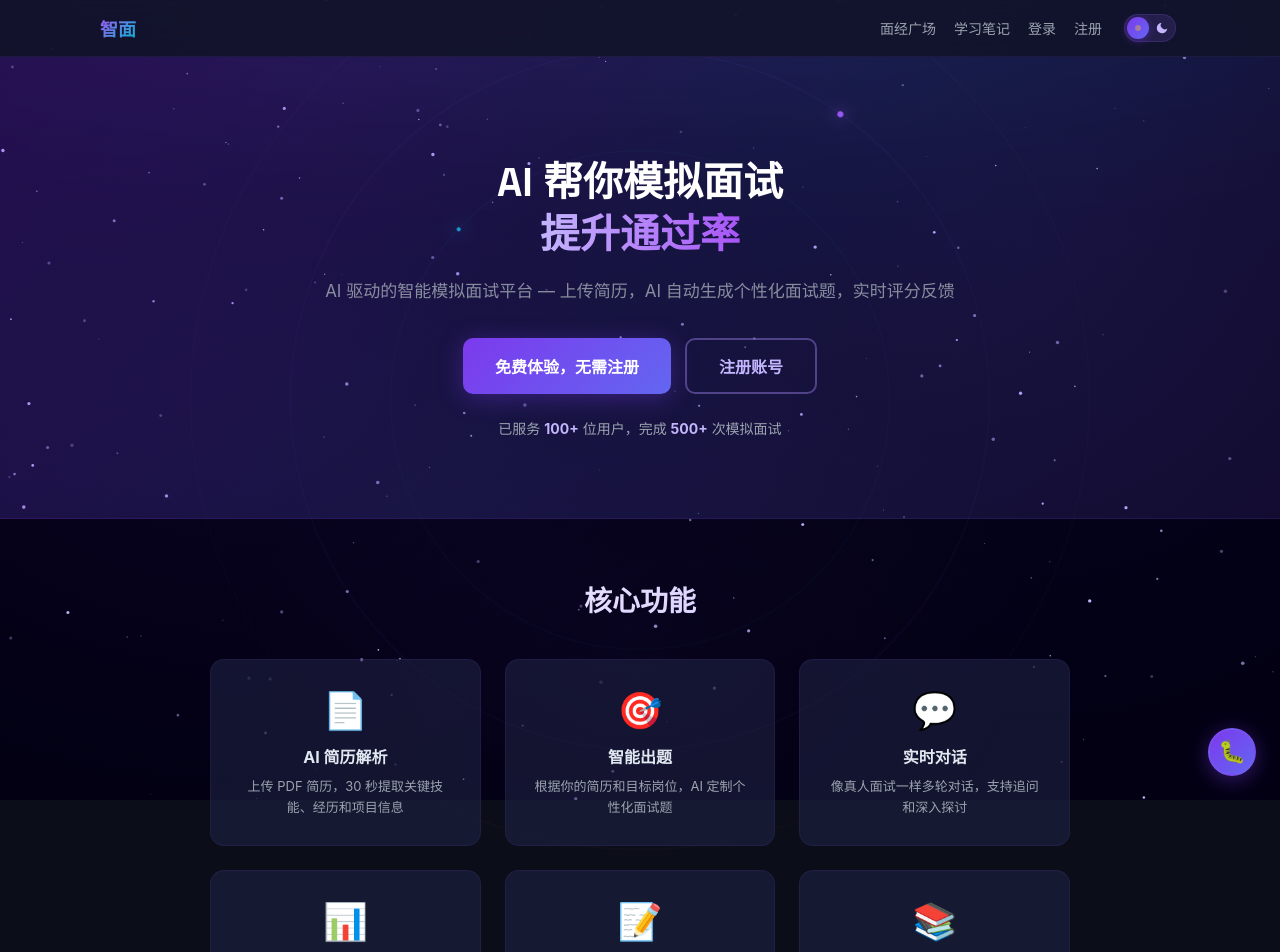
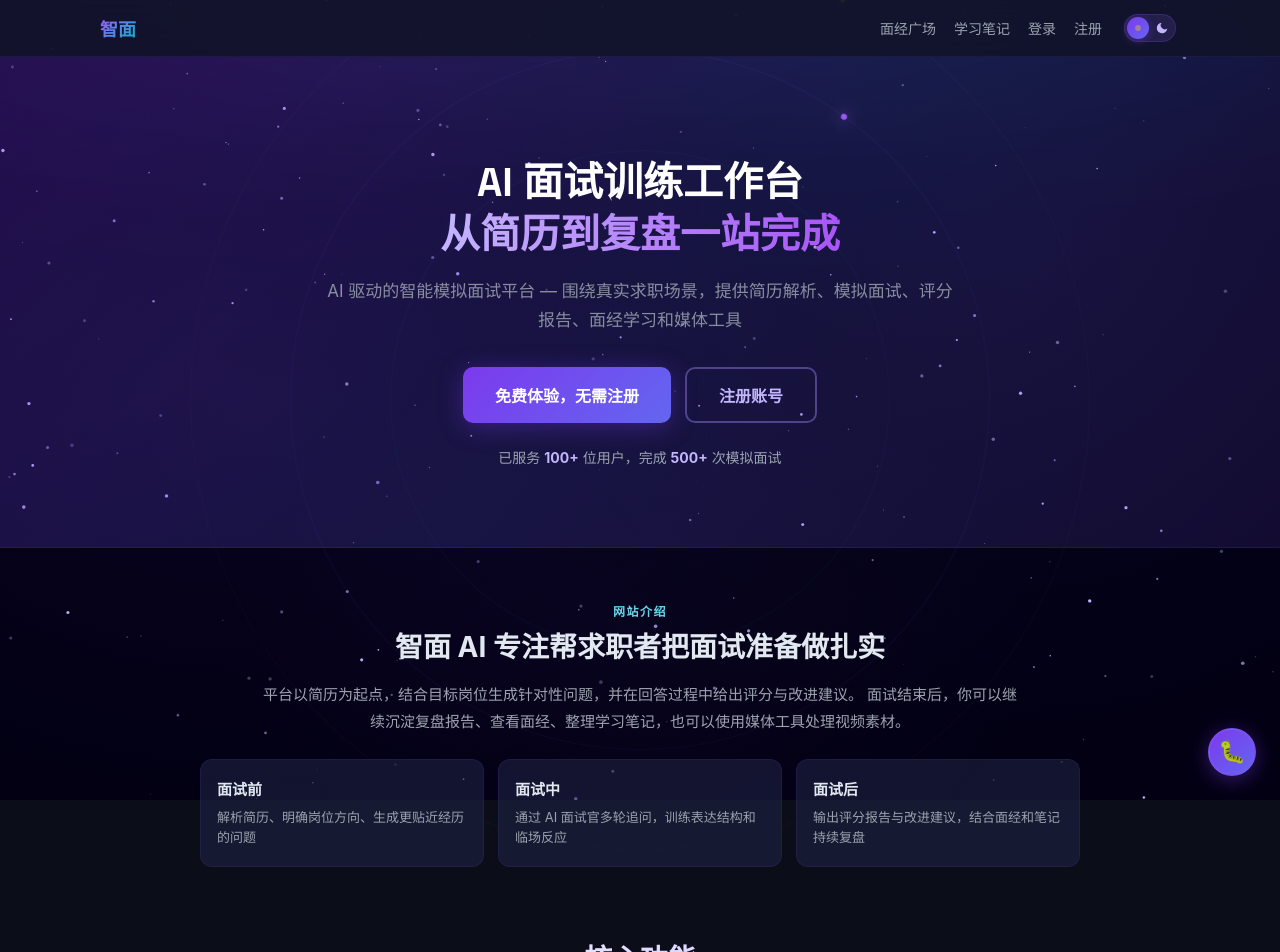
Before and after one commit to LeonZhang778/ai-interview-shangxian, a Vue app in the folder ai-interview-frontend/: page / in a window 1280 px wide. Shown: the top 952 px of the page. Built offline with nearby package versions, Linux system fonts and the light colour scheme; no server answers.

Commit message:
update: 优化首页网站介绍

```diff
--- a/ai-interview-frontend/src/views/Landing.vue
+++ b/ai-interview-frontend/src/views/Landing.vue
@@ -4,8 +4,8 @@
     <!-- Hero -->
     <section class="hero">
       <div class="hero-content">
-        <h1>AI 帮你模拟面试<br /><span class="highlight">提升通过率</span></h1>
-        <p class="hero-desc">{{ siteSlogan }} — 上传简历，AI 自动生成个性化面试题，实时评分反馈</p>
+        <h1>AI 面试训练工作台<br /><span class="highlight">从简历到复盘一站完成</span></h1>
+        <p class="hero-desc">{{ siteSlogan }} — 围绕真实求职场景，提供简历解析、模拟面试、评分报告、面经学习和媒体工具</p>
         <div class="hero-actions">
           <button class="btn-glow" @click="handleGuest" :disabled="guestLoading">
             {{ guestLoading ? '进入中...' : '免费体验，无需注册' }}
@@ -15,6 +15,22 @@
         <p class="hero-stats">
           已服务 <strong>{{ userCount }}</strong> 位用户，完成 <strong>{{ interviewCount }}</strong> 次模拟面试
         </p>
+      </div>
+    </section>
+
+    <!-- Intro -->
+    <section class="intro">
+      <p class="intro-kicker">网站介绍</p>
+      <h2>智面 AI 专注帮求职者把面试准备做扎实</h2>
+      <p class="intro-desc">
+        平台以简历为起点，结合目标岗位生成针对性问题，并在回答过程中给出评分与改进建议。
+        面试结束后，你可以继续沉淀复盘报告、查看面经、整理学习笔记，也可以使用媒体工具处理视频素材。
+      </p>
+      <div class="intro-grid">
+        <div class="intro-item" v-for="item in introItems" :key="item.title">
+          <strong>{{ item.title }}</strong>
+          <span>{{ item.desc }}</span>
+        </div>
       </div>
     </section>
 
@@ -107,7 +123,14 @@ const features = [
   { icon: '📊', title: '即时评分', desc: '每道题实时评分（1-10 分），给出具体改进建议' },
   { icon: '📝', title: '综合报告', desc: '面试结束生成详细评估报告，含录用建议和提升方向' },
   { icon: '📚', title: '学习笔记', desc: '沉淀面试知识点，支持公开分享，形成广场互助学习' },
+  { icon: '🎬', title: '媒体工具箱', desc: '支持视频转换、压缩、裁剪、GIF、合并、水印和区域遮挡' },
   { icon: '🔄', title: '反复练习', desc: '不限次数练习，每次题目不同，持续提升面试技巧' }
+]
+
+const introItems = [
+  { title: '面试前', desc: '解析简历、明确岗位方向、生成更贴近经历的问题' },
+  { title: '面试中', desc: '通过 AI 面试官多轮追问，训练表达结构和临场反应' },
+  { title: '面试后', desc: '输出评分报告与改进建议，结合面经和笔记持续复盘' }
 ]
 
 const steps = [
@@ -228,6 +251,60 @@ async function handleGuest() {
 }
 
 /* Features */
+.intro {
+  position: relative;
+  z-index: 2;
+  max-width: 920px;
+  margin: 0 auto;
+  padding: 54px 20px 10px;
+  text-align: center;
+}
+.intro-kicker {
+  margin: 0 0 10px;
+  color: var(--accent-cyan);
+  font-size: 12px;
+  font-weight: 700;
+  letter-spacing: .12em;
+}
+.intro h2 {
+  margin: 0 auto 14px;
+  max-width: 680px;
+  color: var(--text-primary);
+  font-size: 28px;
+  line-height: 1.35;
+}
+.intro-desc {
+  max-width: 760px;
+  margin: 0 auto 24px;
+  color: var(--text-secondary);
+  font-size: 15px;
+  line-height: 1.8;
+}
+.intro-grid {
+  display: grid;
+  grid-template-columns: repeat(3, 1fr);
+  gap: 14px;
+}
+.intro-item {
+  display: flex;
+  flex-direction: column;
+  gap: 8px;
+  padding: 18px 16px;
+  border: 1px solid var(--border-default);
+  border-radius: 12px;
+  background: var(--bg-card);
+  text-align: left;
+}
+.intro-item strong {
+  color: var(--text-primary);
+  font-size: 15px;
+}
+.intro-item span {
+  color: var(--text-secondary);
+  font-size: 13px;
+  line-height: 1.6;
+}
+
 .features {
   position: relative;
   z-index: 2;
@@ -377,6 +454,8 @@ async function handleGuest() {
   .hero { padding: 60px 20px 40px; }
   .hero h1 { font-size: 28px; }
   .feature-grid { grid-template-columns: 1fr 1fr; }
+  .intro-grid { grid-template-columns: 1fr; }
+  .intro h2 { font-size: 24px; }
 }
 @media (max-width: 640px) {
   .feature-grid { grid-template-columns: 1fr; }
```
Also changed, not shown: 105 other files (tests, documents, lock files or other folders).
